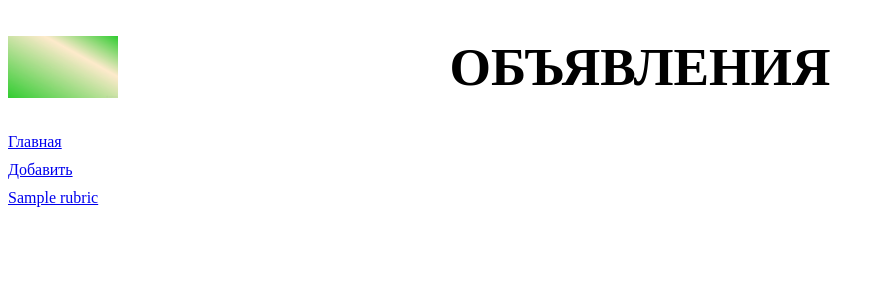
After one commit to Rezurgat/simple, a Django app: template bboard/templates/layout/basic.html in a window 1280 px wide. The commit adds this page. Shown: the top 300 px of the page, without its empty margins (0-885 px from the left). Run offline with Django 4.2, Linux system fonts and the light colour scheme; the template is opened without the code that fills it: values that come from a table or form of the project are taken from there, others are empty; tables that the repository leaves empty hold one stand-in row (values such as "Sample post").

Commit message:
Add static files.Add css table

```diff
--- /dev/null
+++ b/bboard/static/bboard/style.css
@@ -0,0 +1,14 @@
+header h1 {
+    font-size: 40pt;
+    text-transform: uppercase;
+    text-align: center;
+    background: url("bg.jpg") left / auto 100% no-repeat;
+}
+
+nav a {
+    display: block;
+    margin: 10px 0px;
+}
+section {
+    margin-left: 170px;
+}
--- /dev/null
+++ b/bboard/templates/layout/basic.html
@@ -0,0 +1,26 @@
+{% load static %}
+
+<!DOCTYPE html>
+<html lang="en">
+    <head>
+        <meta charset="UTF-8">
+        <title>{% block title %}Главная{% endblock %} :: Доска объявлений</title>
+        <link rel="stylesheet" type="text/css" href="{% static 'bboard/style.css' %}">
+    </head>
+    <body>
+        <header>
+            <h1>Объявления</h1>
+        </header>
+        <nav>
+            <a href="{% url 'index' %}">Главная</a>
+            <a href="{% url 'add' %}">Добавить</a>
+            {% for rubric in rubrics %}
+            <a href="{% url 'by_rubric' rubric.pk %}">{{rubric.name}}</a>
+            {% endfor %}
+        </nav>
+        <section>
+        {% block content %}
+        {% endblock %}
+        </section>
+    </body>
+</html>
```
Also changed, not shown: bboard/templates/bboard/by_rubric.html (+16 -0 lines), bboard/templates/bboard/create.html (+12 -21 lines), bboard/templates/bboard/index.html (+12 -25 lines), bboard/static/bboard/bg.jpg (added).
